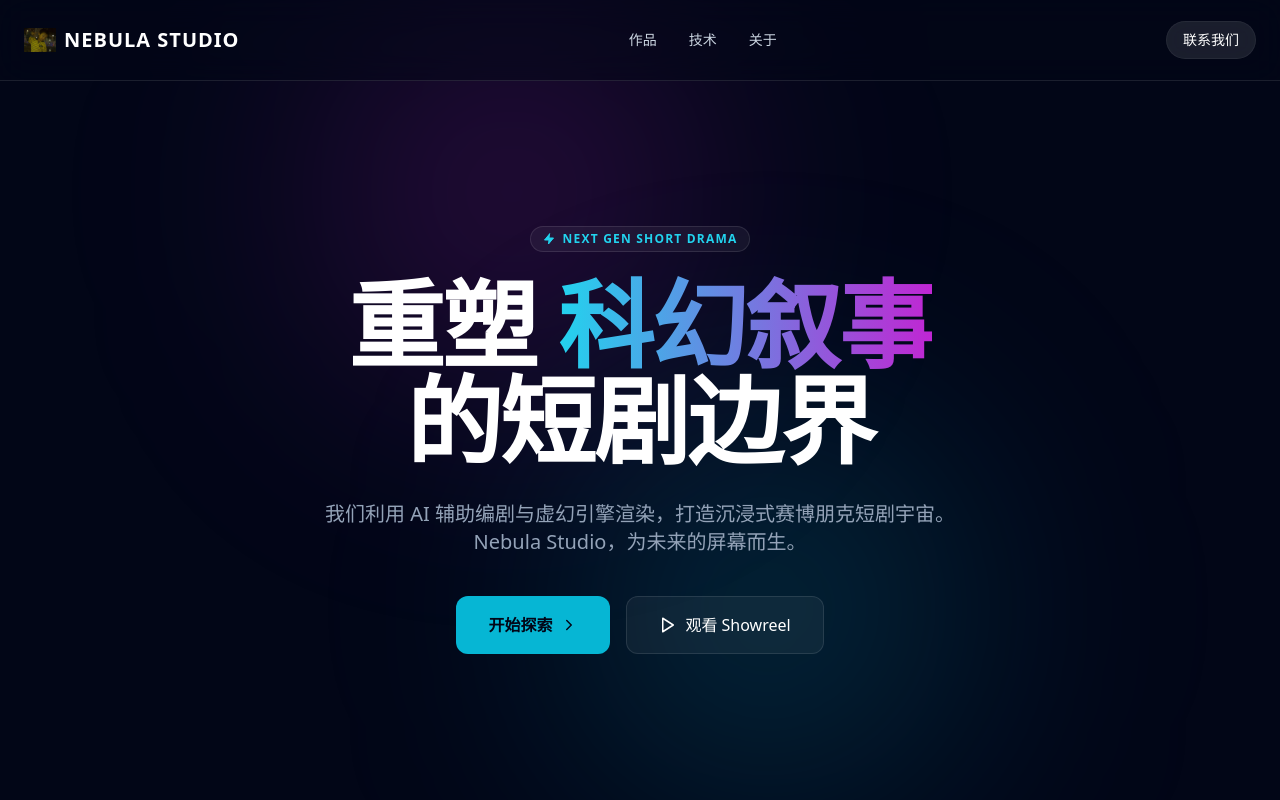
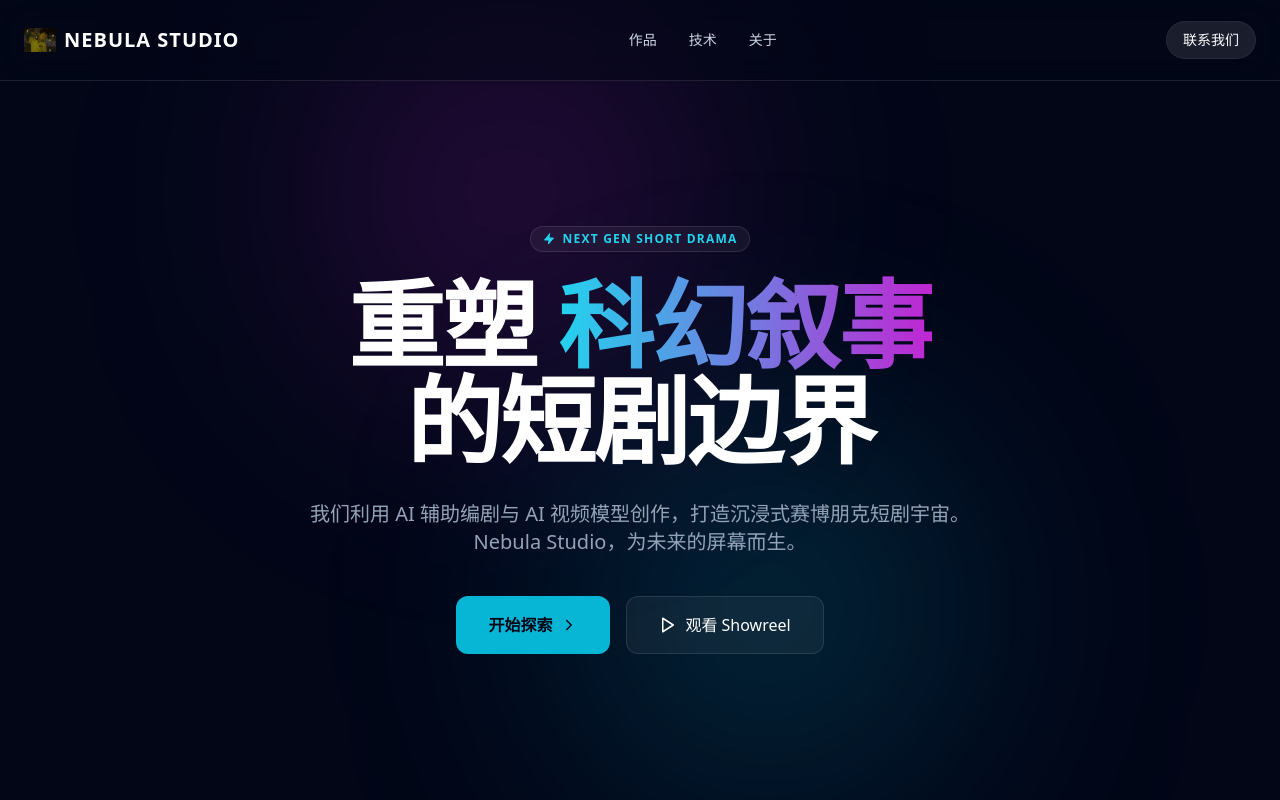
Before and after one commit to ygr774734227-tech/my-nebula-site, a React (Vite) app: page / in a window 1280 px wide. Shown: the top 800 px of the page. Built offline with nearby package versions, Linux system fonts and the light colour scheme; the HTML template or start-up script is replaced by a standard one.

Commit message:
Update App.jsx

```diff
--- a/src/App.jsx
+++ b/src/App.jsx
@@ -64,7 +64,7 @@ export default function App() {
             </motion.h1>
 
             <motion.p variants={fadeInUp} className="text-lg md:text-xl text-slate-400 max-w-2xl mx-auto mb-10 leading-relaxed">
-              我们利用 AI 辅助编剧与虚幻引擎渲染，打造沉浸式赛博朋克短剧宇宙。
+              我们利用 AI 辅助编剧与 AI 视频模型创作，打造沉浸式赛博朋克短剧宇宙。
               Nebula Studio，为未来的屏幕而生。
             </motion.p>
 
```
